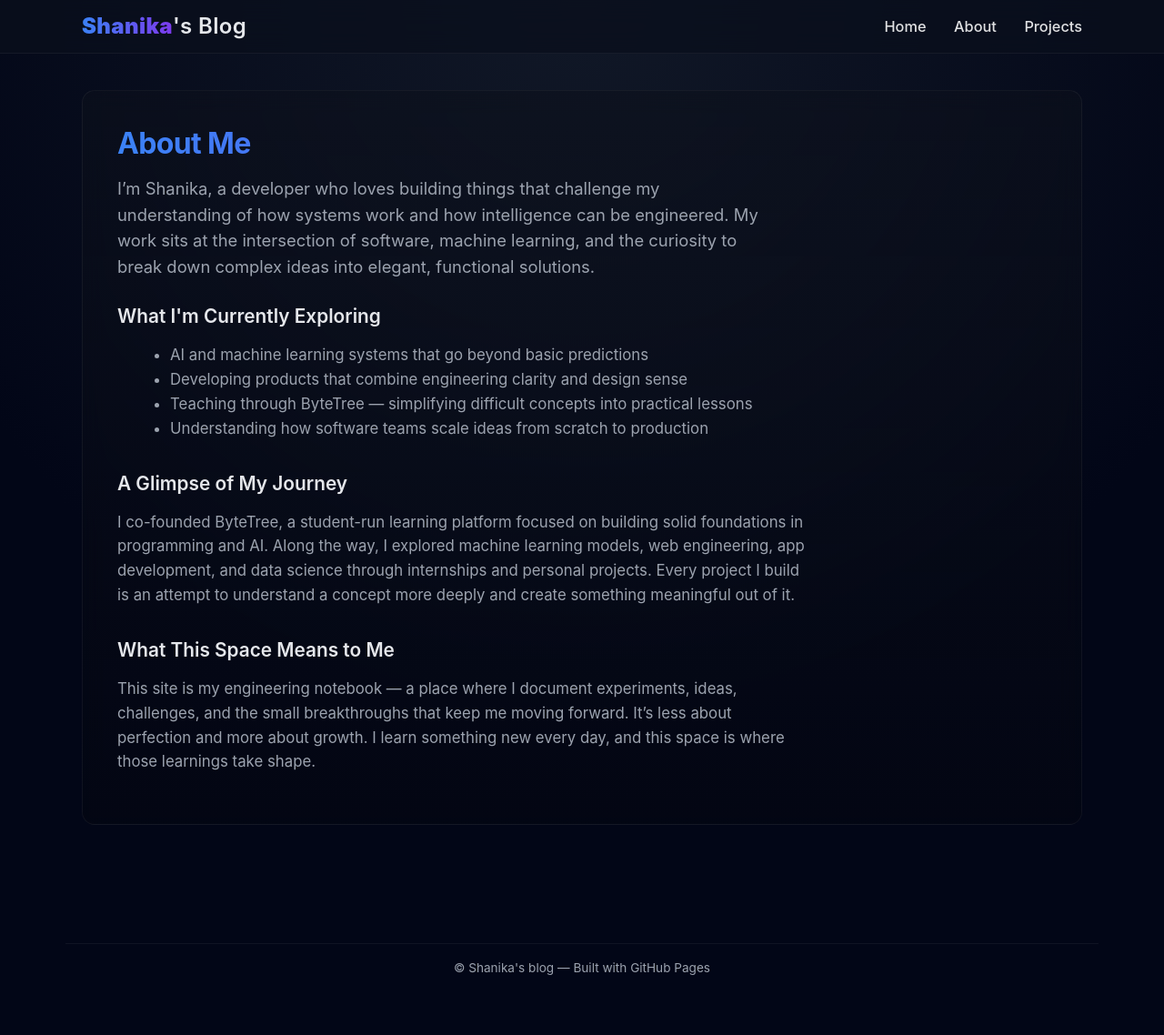
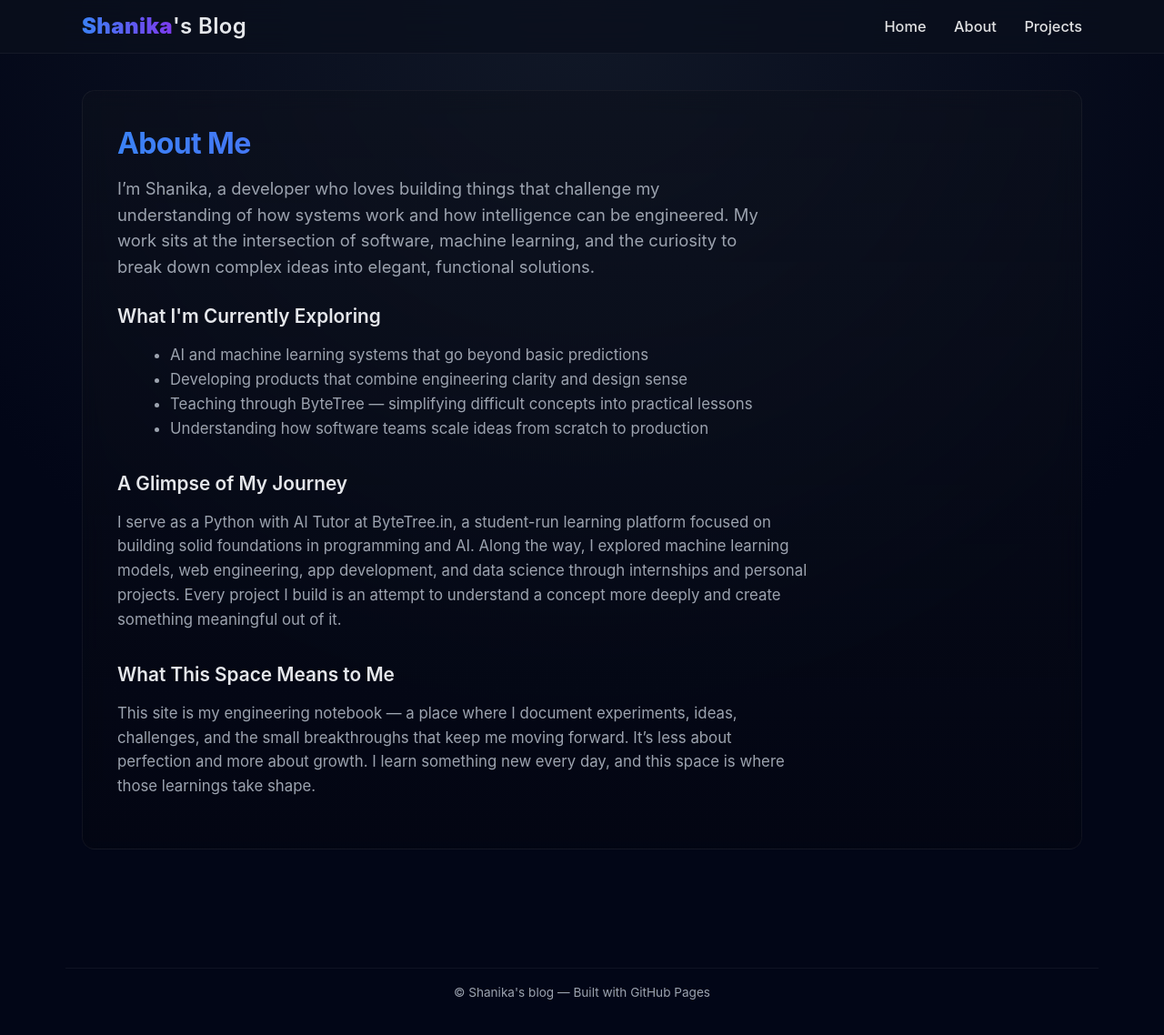
Before and after one commit to shanikashameems/shanikashameems.github.io, a Jekyll site: the page built from about.md, in a window 1280 px wide and 1157 px high. Shown: the top 1138 px of the window at 91% size. Built offline with Jekyll 4.4.1, drawn with Linux system fonts in a browser that asks for light colours.

Commit message:
Update about.md

```diff
--- a/about.md
+++ b/about.md
@@ -86,7 +86,7 @@ title: About Me
       font-size:1.05rem;
       line-height:1.6;
     ">
-      I co-founded ByteTree, a student-run learning platform focused on building solid foundations in programming and AI.
+      I serve as a Python with AI Tutor at ByteTree.in, a student-run learning platform focused on building solid foundations in programming and AI.
       Along the way, I explored machine learning models, web engineering, app development, and data science through internships and personal projects.
       Every project I build is an attempt to understand a concept more deeply and create something meaningful out of it.
     </p>
```
